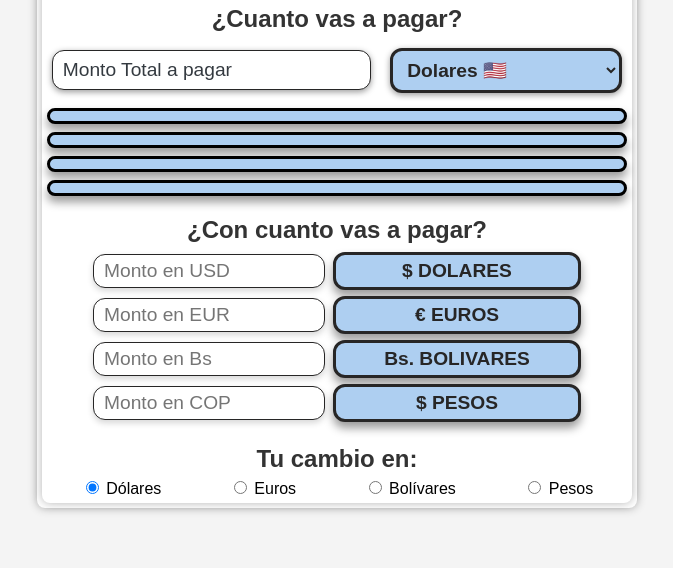
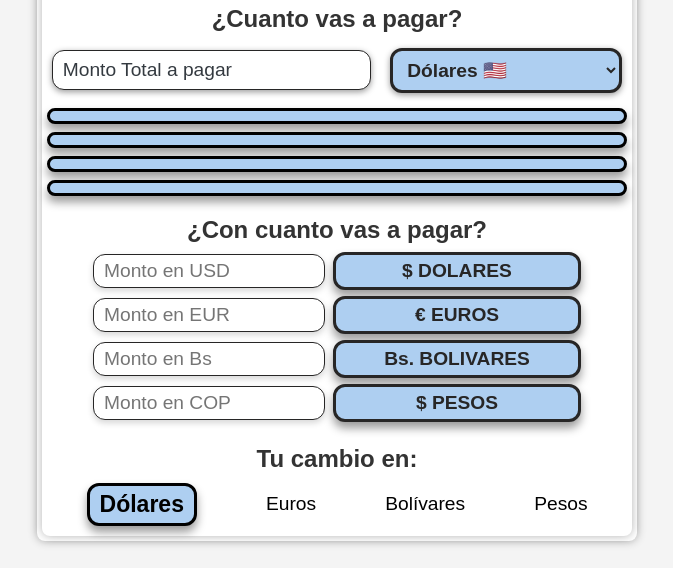
Before and after one commit to GagoMeneses/experimento070525, a website with bundled scripts: page index.html in a window 1280 px wide. Shown: the part 232-800 px from the top of the page, without its empty margins (303-976 px from the left). Built offline with nearby package versions, Linux system fonts and the light colour scheme; files whose address does not match are found by name.

Commit message:
se cambiaron los botones para elegir el cambio

```diff
--- a/index.html
+++ b/index.html
@@ -19,7 +19,7 @@
                 <div id="exchangeRate" class="toggle-button">Cargando tasa...</div>
                 <div id="paralelRate" class="toggle-button">Cargando tasa...</div>
             </div>
-            <h3>cambios actualizados el dia 07-05-2024 a las 16:05 by BCV & Openexchange</h3>
+            <h3>cambios actualizados el dia 09-05-2024 a las 14:05 by BCV & Openexchange</h3>
         </div>
 
 
@@ -38,7 +38,7 @@
               <div class="total-amount">
                 <input type="number" id="totalAmountToPay" placeholder="Monto Total a pagar">
                 <select id="currencyToPay">
-                    <option value="USD"> Dolares 🇺🇸</option>
+                    <option value="USD"> Dólares 🇺🇸</option>
                     <option value="EUR">Euros 🇪🇺</option>
                     <option value="Bs">Bolívares 🇻🇪</option>
                     <option value="COP">Pesos 🇨🇴</option>
@@ -86,19 +86,19 @@
         <div>
             <h2>Tu cambio en:</h2>
             <div class="radio-buttons-container">
-                <div>
+                <div class="btnChanged">
                     <input type="radio" id="changeInUSD" name="changeCurrency" value="USD" checked>
                     <label for="changeInUSD">Dólares</label>
                 </div>
-                <div>
+                <div class="btnChanged">
                     <input type="radio" id="changeInEUR" name="changeCurrency" value="EUR">
                     <label for="changeInEUR">Euros</label>
                 </div>
-                <div>
+                <div class="btnChanged">
                     <input type="radio" id="changeInBs" name="changeCurrency" value="Bs">
                     <label for="changeInBs">Bolívares</label>
                 </div>
-                <div>
+                <div class="btnChanged">
                     <input type="radio" id="changeInCOP" name="changeCurrency" value="COP">
                     <label for="changeInCOP">Pesos</label>
                 </div>
--- a/style.css
+++ b/style.css
@@ -65,7 +65,6 @@ body {
 }
 
 #exchangeRate.active, #paralelRate.active {
-  /* background-color: rgb(52, 99, 52); Cambia al color que prefieras para el activo */
   color: rgb(0, 0, 0);
   border: solid;
   border-color: rgb(0, 0, 0);
@@ -269,12 +268,58 @@ button:hover {
 
 }
 
+
+
+/* seccion de tu cambio en: ref number 5 */
+
 .radio-buttons-container {
   display: flex;
   flex-wrap: wrap; /* Permite que los elementos pasen a la siguiente línea si no caben */
   align-items: center; /* Centra los elementos verticalmente */
-  justify-content: space-around; /* Distribuye el espacio alrededor de los elementos */
+  justify-content: space-around;
+  padding: 5px;
 }
+
+.btnChanged {
+  background-color: white;
+  font-size: 1.2em;
+  padding: 0px;
+  /* border: 2px solid #ccc;  */
+  border-radius: 5px; /* Bordes redondeados */
+  cursor: pointer;
+  transition: background-color 0.3s ease; /* Transición suave para el cambio de color */
+}
+
+.btnChanged:hover {
+  background-color: #f0f0f0; /* Color al pasar el mouse */
+}
+
+.btnChanged.active, .btnChanged input[type="radio"]:checked + label {
+  background-color: var(--color-primary); /* Azul cuando está activo */
+  color: rgb(0, 0, 0);
+  padding: 5px 10px;
+  font-size: 1.2em;
+  font-weight: bold;
+  border: solid;
+  border-radius: 12px;
+  border-color: black; /* Borde del mismo color cuando está activo */
+  box-shadow: 0px 6px 10px rgba(0, 0, 0, 0.4);
+}
+
+/* Ocultar el input radio real */
+.btnChanged input[type="radio"] {
+  display: none;
+}
+
+/* Estilo para el texto del label */
+.btnChanged label {
+  cursor: pointer;
+  display: block; /* Asegura que el label ocupe todo el div para mejorar la clickeabilidad */
+}
+
+
+
+/* aqui termina la seccion de tu cambio en: ref number 5 */
 
 
 /* Estilo para el switch (toggle) */
@@ -335,7 +380,7 @@ label.switch {
   border: solid;
   font-weight: bold;
   font-size: 24px;
-  margin-top: 20px;
+  margin-top: 0px;
   padding: 10px;
   border-radius: 15px;
   text-align: center;
```
Also changed, not shown: activeCambiosBtn.js (added, +11 -0 lines), updateAmountsNeeded.js (+0 -12 lines).
